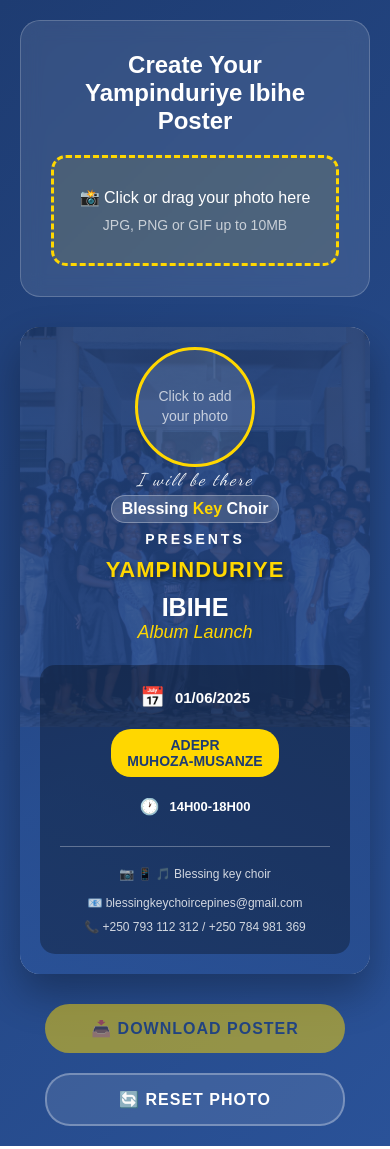
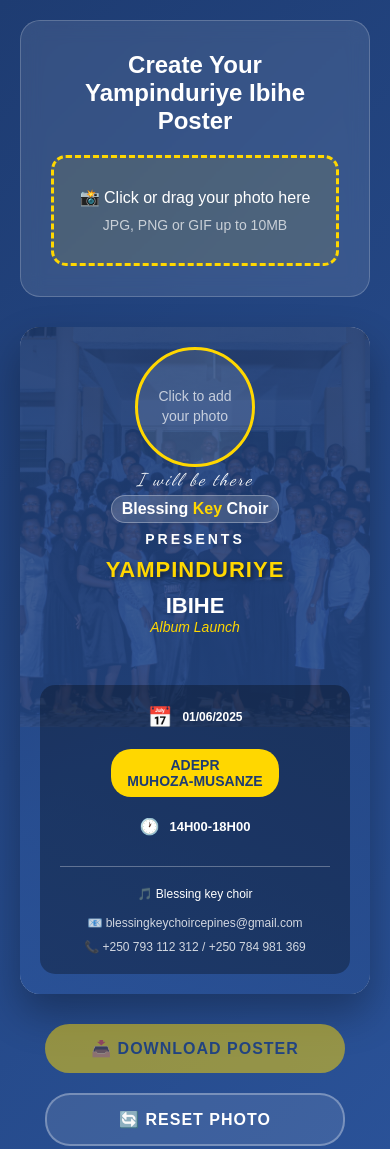
Before and after one commit to MUNYANEZA1/blessing-poster, a plain HTML site: page index.html in a window 390 px wide. Drawn offline with nearby package versions, Linux system fonts and the light colour scheme.

Commit message:
Updated index.html

```diff
--- a/index.html
+++ b/index.html
@@ -479,26 +479,26 @@
           font-size: 14px;
           margin-bottom: 10px;
         }
-        .theme-box{
+        .theme-box {
           display: none;
         }
 
         .theme-section {
           flex-direction: column;
           gap: 2px;
-          margin-bottom: 2px;
+          /* margin-bottom: 2px; */
         }
 
         .ibihe-text {
-          font-size: 25px;
+          font-size: 22px;
         }
 
         .album-text {
-          font-size: 18px;
+          font-size: 14px;
         }
 
         .date-text {
-          font-size: 15px;
+          font-size: 12px;
         }
 
         .time-info {
@@ -512,10 +512,10 @@
         .upload-text {
           font-size: 16px;
         }
-        .location1{
+        .location1 {
           display: none;
         }
-        .follow{
+        .follow {
           display: none;
         }
       }
@@ -598,7 +598,9 @@
               <div class="contact-section">
                 <div class="social-info">
                   <span class="follow">Follow Us:</span>
-                  <span>📷 📱 🎵 Blessing key choir</span>
+                  <a style="color: white; text-decoration: none;" href="https://youtu.be/8clgMEz7ctM?si=7cLEunkcJmdF78_s"
+                    >🎵 Blessing key choir</a
+                  >
                   <span>📧 blessingkeychoircepines@gmail.com</span>
                 </div>
                 <div class="phone-info">
```
